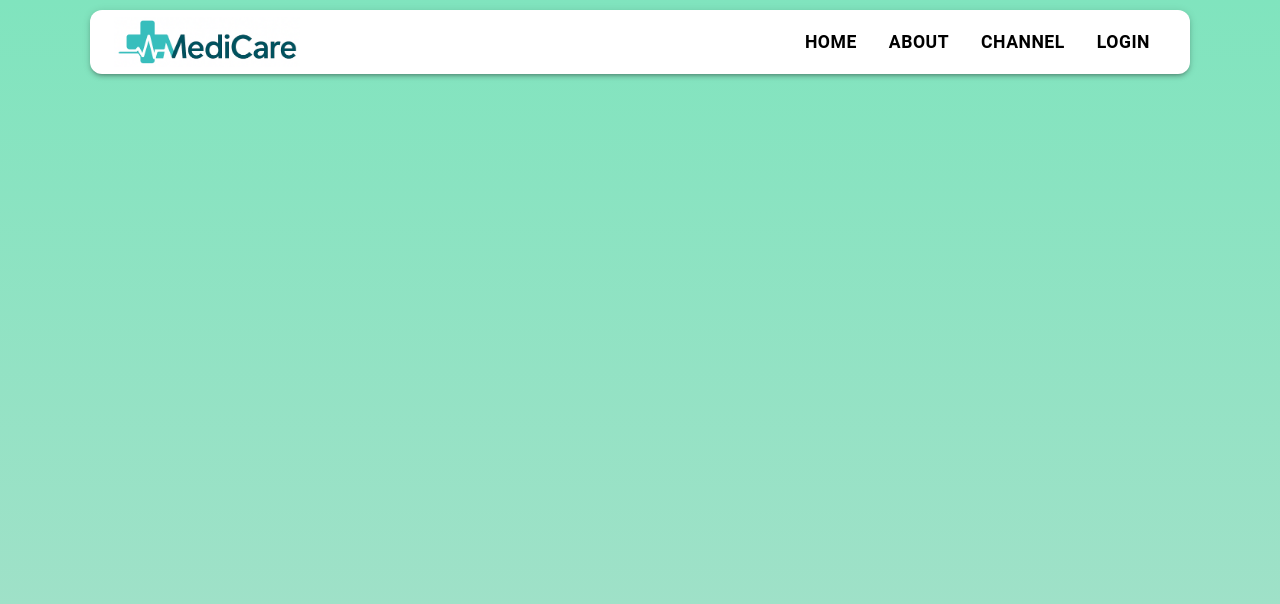
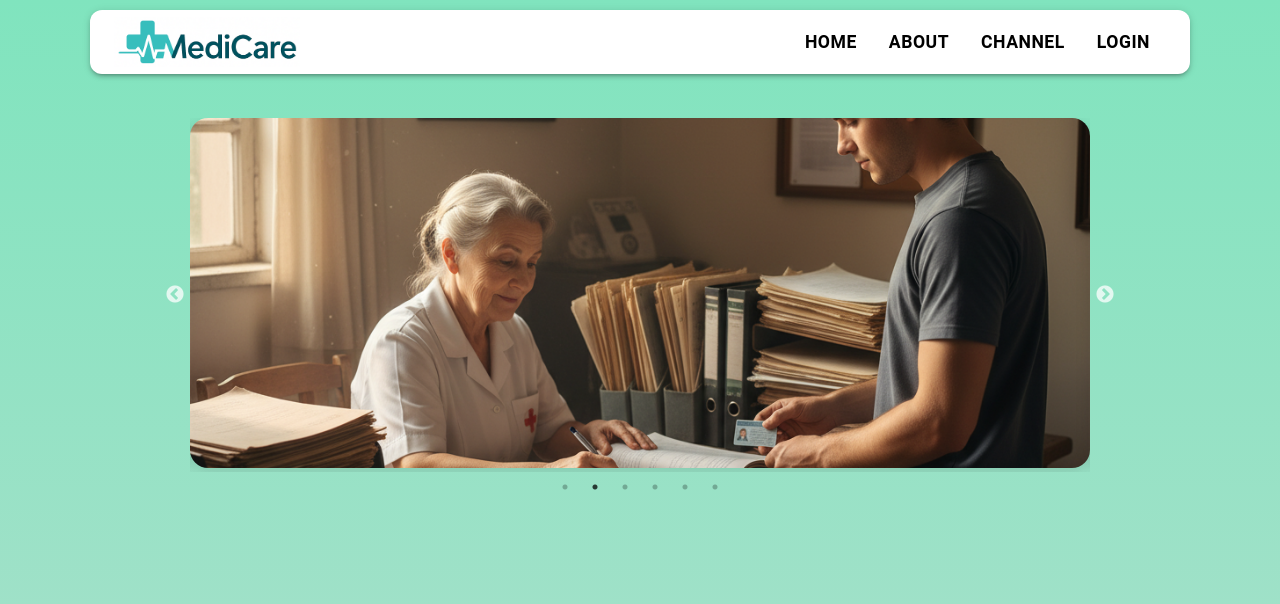
Before and after one commit to Chehan001/mini-project-medical-center-management-system-frontend, a React (Create React App) app: page / in a window 1280 px wide. Shown: the top 604 px of the page. Built offline with nearby package versions, Linux system fonts and the light colour scheme.

Commit message:
Home_page_update_with_slideshow_component

```diff
--- a/src/App.css
+++ b/src/App.css
@@ -36,3 +36,33 @@
     transform: rotate(360deg);
   }
 }
+/* ------------------------------
+   Slick Carousel Styles
+--------------------------------*/
+@import "~slick-carousel/slick/slick.css";
+@import "~slick-carousel/slick/slick-theme.css";
+
+/* Customize slick arrows */
+.slick-prev:before,
+.slick-next:before {
+  color: #333; /* arrow color */
+  font-size: 30px;
+}
+
+/* Dots customization */
+.slick-dots li button:before {
+  font-size: 12px;
+  color: #666;
+}
+
+.slick-dots li.slick-active button:before {
+  color: #00b894; /* active dot color */
+}
+
+/* Slide container */
+.slick-slide img {
+  display: block;
+  margin: auto;
+  border-radius: 20px;
+  box-shadow: 0 6px 12px rgba(0, 0, 0, 0.2);
+}
--- a/src/components/HomePage.jsx
+++ b/src/components/HomePage.jsx
@@ -1,25 +1,28 @@
-import React from 'react';
-import NavBar from './NavBar';
+// src/components/HomePage.jsx
+import React from "react";
+import NavBar from "./NavBar";
+import Slideshow from "./Slideshow"; // ✅ import added
 
 const HomePage = () => {
   return (
     <div
       style={{
-        minHeight: '100vh',
-        position: 'relative',
-        background: 'linear-gradient(to bottom, #80e4be, #a9e0cb)',
+        minHeight: "100vh",
+        position: "relative",
+        background: "linear-gradient(to bottom, #80e4be, #a9e0cb)",
         margin: 0,
         padding: 0,
-        display: 'flex',
-        flexDirection: 'column',
+        display: "flex",
+        flexDirection: "column",
       }}
     >
-      {/*  Gradient also covers NavBar */}
+      {/* Gradient also covers NavBar */}
       <NavBar />
 
       {/* Page Content */}
-      <div style={{ padding: '20px', flexGrow: 1 }}>
-
+      <div style={{ padding: "20px", flexGrow: 1 }}>
+        {/* Slideshow Component */}
+        <Slideshow />
       </div>
     </div>
   );
--- /dev/null
+++ b/src/components/Slideshow.jsx
@@ -0,0 +1,72 @@
+import React from 'react';
+import Slider from 'react-slick';
+
+import img1 from '../assets/slideshow1.png';
+import img2 from '../assets/slideshow1.png';
+import img3 from '../assets/slideshow1.png';
+import img4 from '../assets/slideshow1.png';
+import img5 from '../assets/slideshow1.png';
+import img6 from '../assets/slideshow1.png';
+import 'slick-carousel/slick/slick.css';
+import 'slick-carousel/slick/slick-theme.css';
+
+const SlideshowAssets = () => {
+  const settings = {
+    dots: true,
+    infinite: true,
+    speed: 500,
+    slidesToShow: 1,
+    slidesToScroll: 1,
+    autoplay: true,
+    autoplaySpeed: 3000,
+    arrows: true,
+    responsive: [
+      {
+        breakpoint: 900,
+        settings: {
+          slidesToShow: 1,
+          arrows: false,
+        },
+      },
+      {
+        breakpoint: 600,
+        settings: {
+          slidesToShow: 1,
+          arrows: false,
+        },
+      },
+    ],
+  };
+
+  const images = [img1, img2, img3, img4, img5, img6];
+
+  return (
+    <div
+      style={{
+        width: '100%',
+        maxWidth: '900px',
+        margin: '24px auto',
+      }}
+    >
+      <Slider {...settings}>
+        {images.map((src, index) => (
+          <div key={index}>
+            <img
+              src={src}
+              alt={`slide-${index}`}
+              style={{
+                width: '100%',
+                height: '350px',
+                objectFit: 'cover',
+                borderRadius: '18px',
+                boxShadow: '0 4px 16px rgba(0,0,0,0.12)',
+              }}
+            />
+          </div>
+        ))}
+      </Slider>
+    </div>
+  );
+};
+
+export default SlideshowAssets;
```
Also changed, not shown: package.json (+5 -3 lines), src/assets/slideshow1.png (added), 1 other file (tests, documents, lock files or other folders).
